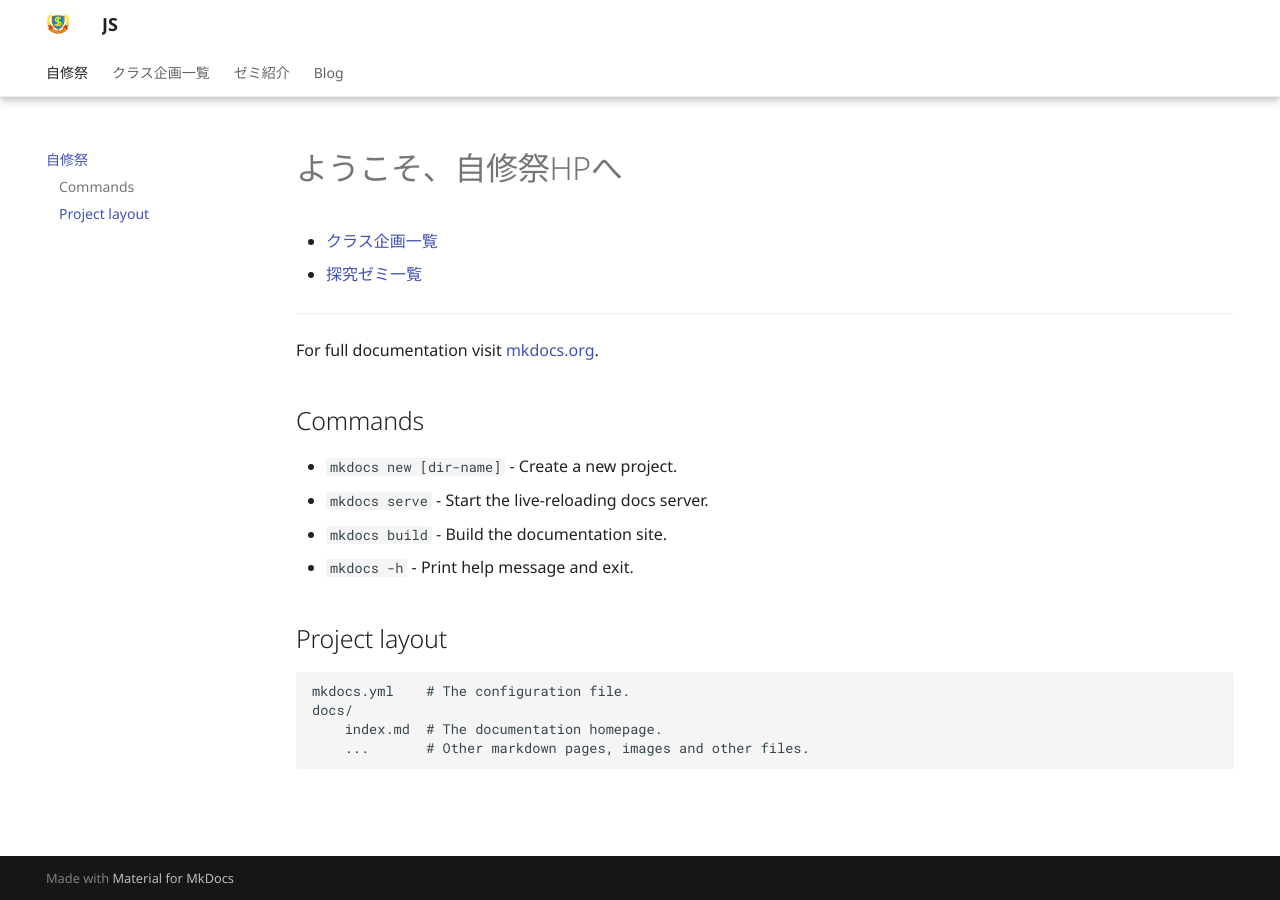
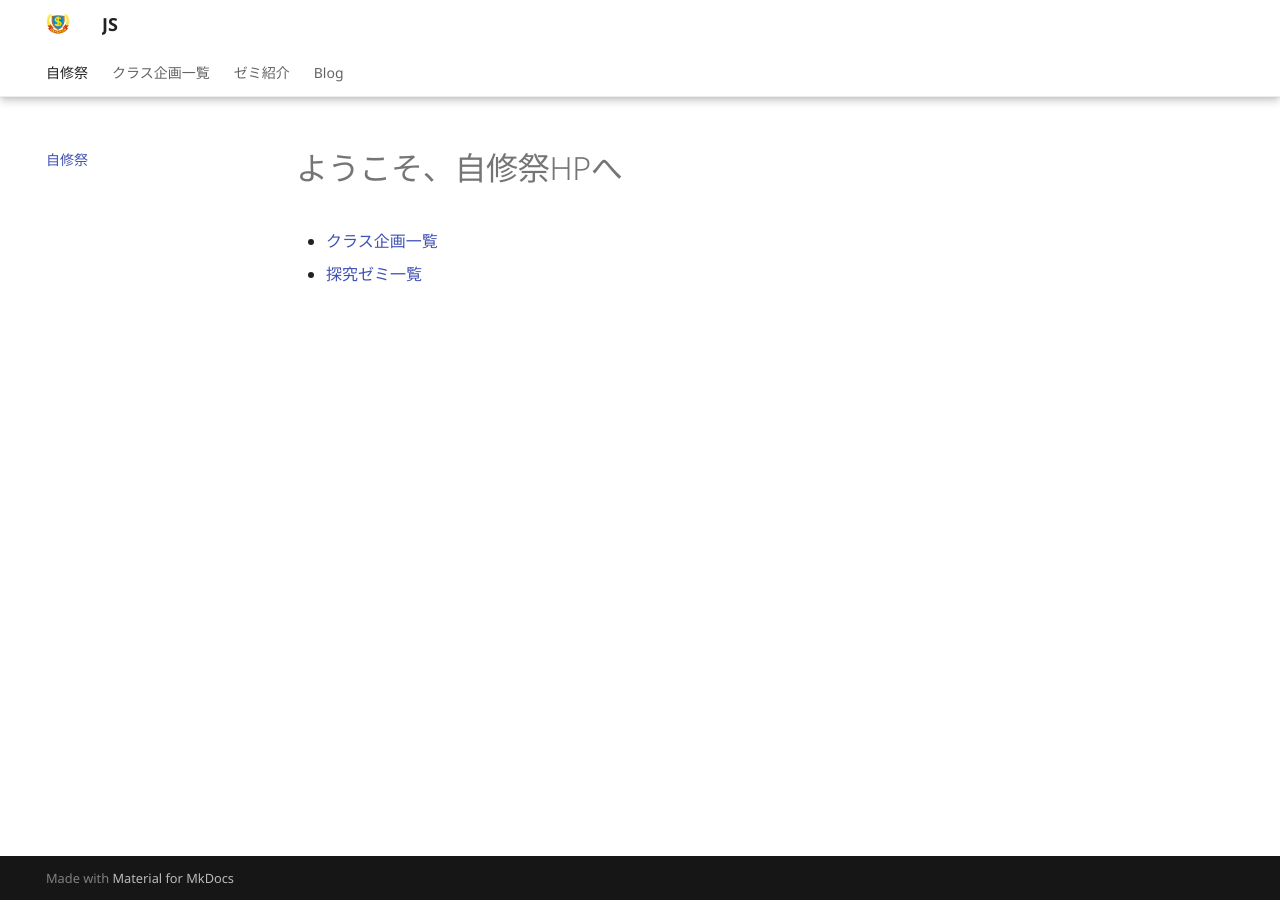
Before and after one commit to JSfes/JSfes.github.io, an MkDocs documentation site: the page built from docs/index.md, in a window 1280 px wide. Built offline with MkDocs 1.6.1 and Material for MkDocs 9.7.7, drawn with Linux system fonts in a browser that asks for light colours.

Commit message:
[Remove]: テンプレートの消し忘れ

```diff
--- a/docs/index.md
+++ b/docs/index.md
@@ -5,28 +5,3 @@
 
 - [クラス企画一覧](/projects)
 - [探究ゼミ一覧](/seminars)
-
-
-
-
-
-
-
-
----
-
-For full documentation visit [mkdocs.org](https://www.mkdocs.org).
-
-## Commands
-
-* `mkdocs new [dir-name]` - Create a new project.
-* `mkdocs serve` - Start the live-reloading docs server.
-* `mkdocs build` - Build the documentation site.
-* `mkdocs -h` - Print help message and exit.
-
-## Project layout
-
-    mkdocs.yml    # The configuration file.
-    docs/
-        index.md  # The documentation homepage.
-        ...       # Other markdown pages, images and other files.
```
